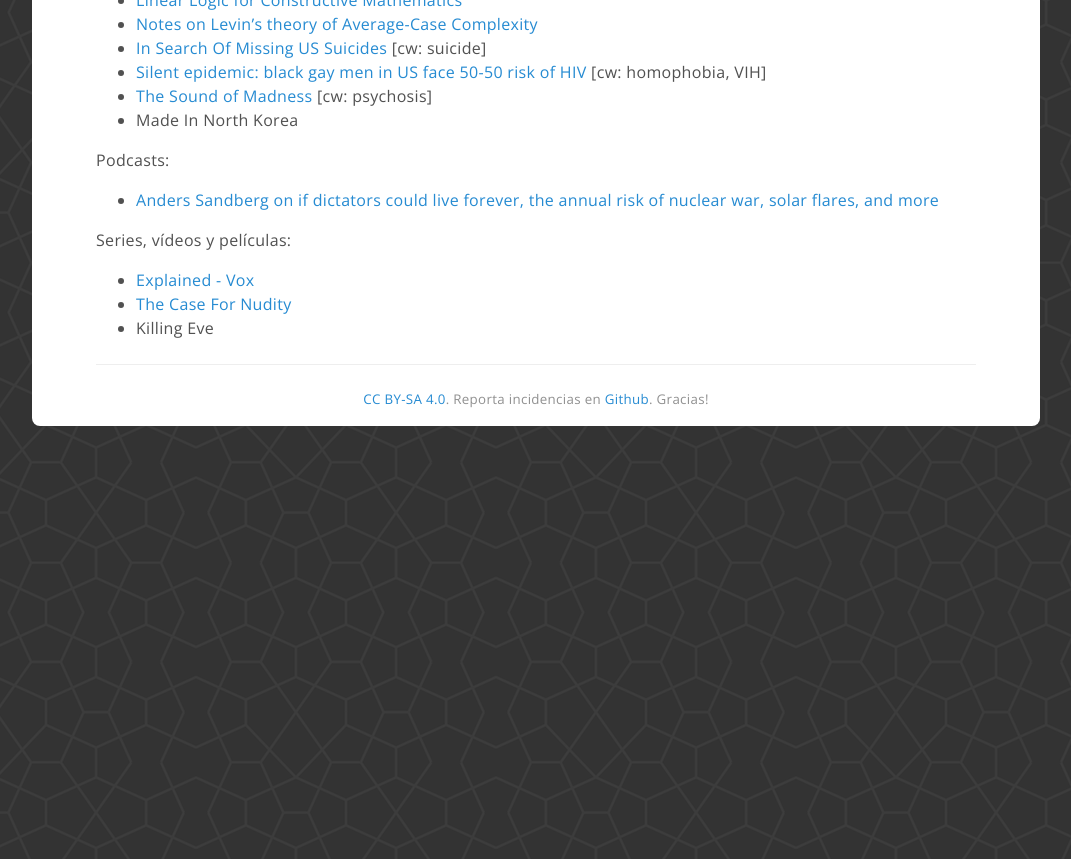
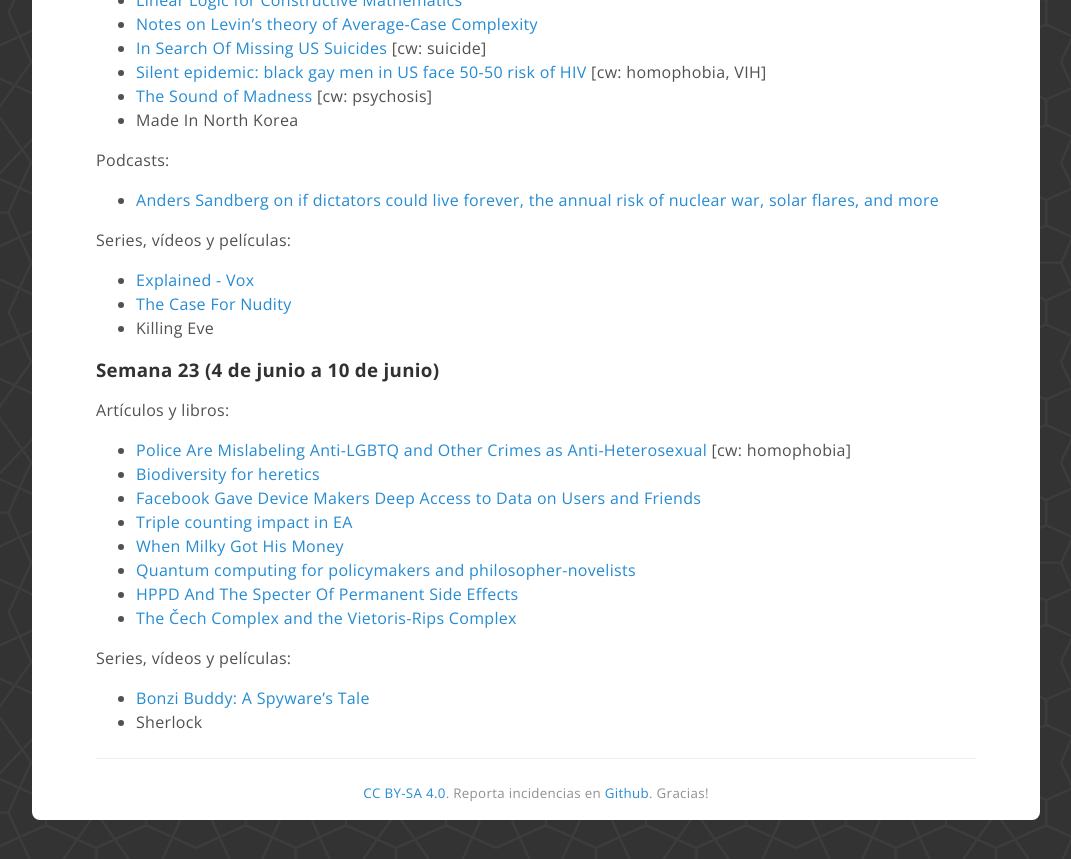
Before and after one commit to coDual/codual.github.io, a Jekyll site: the page built from log/2018.md, in a window 1280 px wide and 900 px high, scrolled down 9888 px. Shown: the top 859 px of the window, without its empty margins (104-1175 px from the left). Built offline with Jekyll 4.4.1, drawn with Linux system fonts in a browser that asks for light colours; before the commit the page ends 10394 px from its top, so only the background shows below that.

Commit message:
Semana 23

```diff
--- a/log/2018.md
+++ b/log/2018.md
@@ -473,3 +473,21 @@ Series, vídeos y películas:
 - [Explained - Vox](https://www.vox.com/2018/5/23/17353474/netflix-vox-explained)
 - [The Case For Nudity](https://www.youtube.com/watch?v=0UMTckn23SM)
 - Killing Eve
+
+<h3 id="s23">Semana 23 (4 de junio a 10 de junio)</h3>
+
+Artículos y libros:
+
+- [Police Are Mislabeling Anti-LGBTQ and Other Crimes as Anti-Heterosexual](https://www.propublica.org/article/police-are-mislabeling-crimes-as-anti-heterosexual-hate-crimes) [cw: homophobia]
+- [Biodiversity for heretics](https://eukaryotewritesblog.com/2018/05/27/biodiversity-for-heretics/)
+- [Facebook Gave Device Makers Deep Access to Data on Users and Friends](https://www.nytimes.com/interactive/2018/06/03/technology/facebook-device-partners-users-friends-data.html)
+- [Triple counting impact in EA](http://effective-altruism.com/ea/1ot/triple_counting_impact_in_ea/)
+- [When Milky Got His Money](https://www.esquire.com/lifestyle/a19834127/luke-milky-moore-money-glitch/)
+- [Quantum computing for policymakers and philosopher-novelists](https://www.scottaaronson.com/blog/?p=3848)
+- [HPPD And The Specter Of Permanent Side Effects](http://slatestarcodex.com/2018/06/06/hppd-and-the-specter-of-permanent-side-effects/)
+- [The Čech Complex and the Vietoris-Rips Complex](https://jeremykun.com/2015/08/06/cech-vietoris-rips-complex/)
+
+Series, vídeos y películas:
+
+- [Bonzi Buddy: A Spyware's Tale](https://www.youtube.com/watch?v=L958sMz1kWs)
+- Sherlock
```
